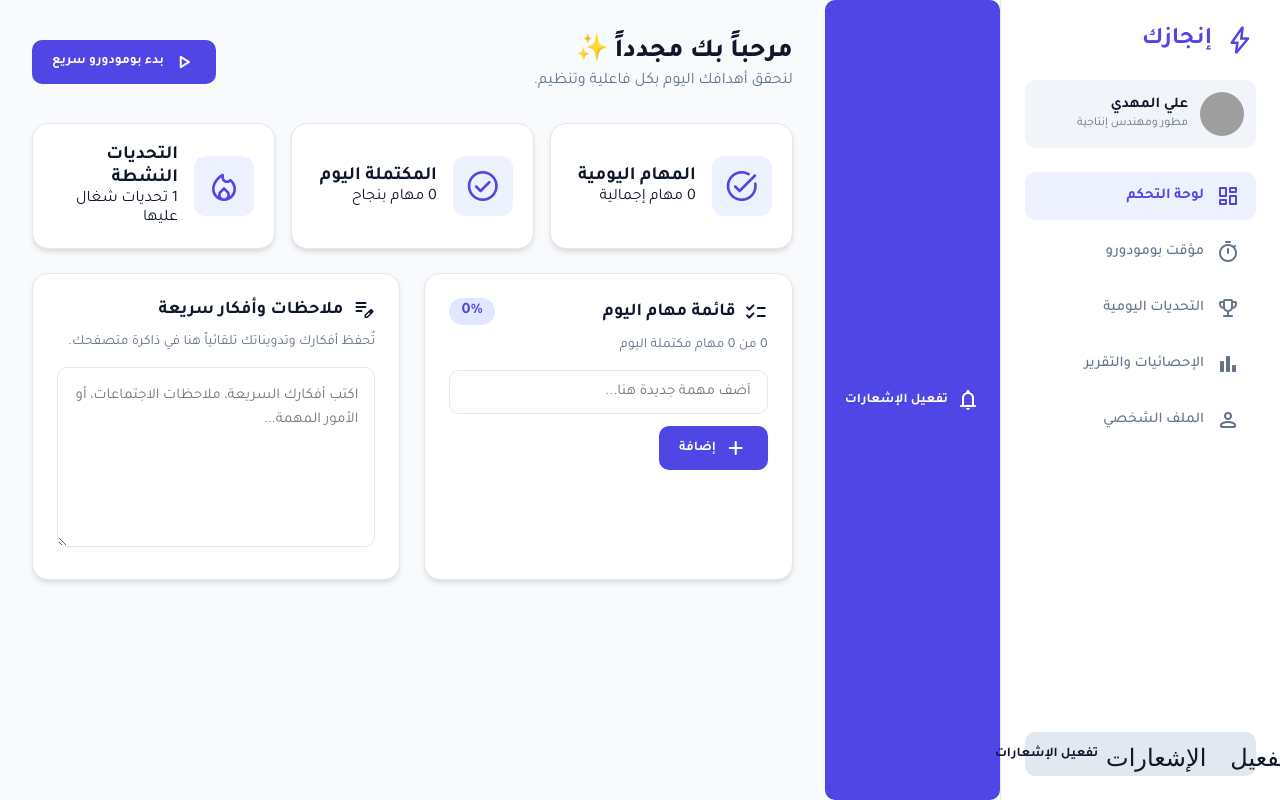
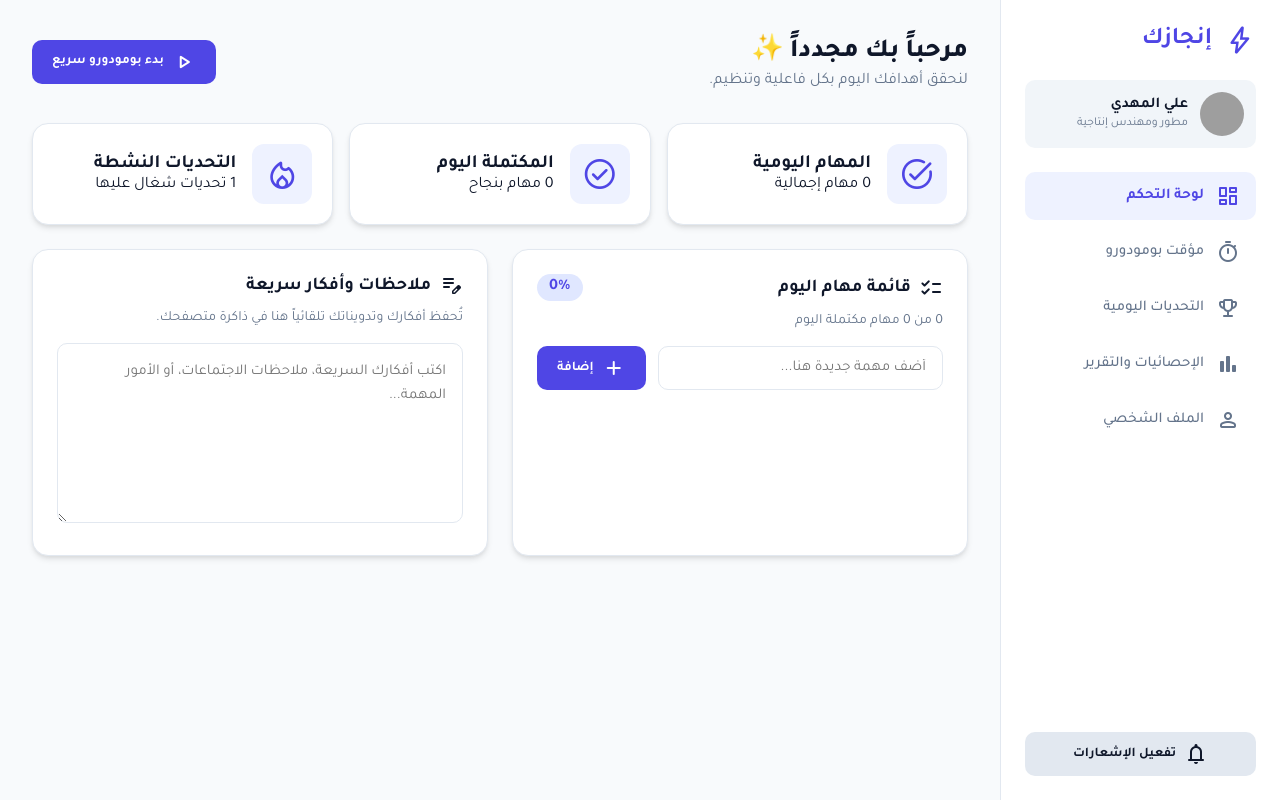
Before and after one commit to enalialmhdi/enjazk-app, a plain HTML site: page index.html in a window 1280 px wide. Drawn offline with nearby package versions, Linux system fonts and the light colour scheme; grey boxes are pictures that could not be loaded.

Commit message:
Update index.html

```diff
--- a/index.html
+++ b/index.html
@@ -55,14 +55,12 @@
 
             <div class="sidebar-footer">
                 <button id="enableNotificationsBtn" class="btn-secondary full-width">
-                    <span class="material-symbols-rounded">تفعيل الإشعارات</span>
+                    <span class="material-symbols-rounded">notifications</span>
                     <span>تفعيل الإشعارات</span>
                 </button>
             </div>
         </aside>
-       <button id="enableNotificationsBtn" class="btn-primary">
-    <span class="material-symbols-rounded">notifications</span> تفعيل الإشعارات
-      </button>
+
         <!-- المحتوى الرئيسي (Main Content) -->
         <main class="main-content">
             <header class="top-header">
```
